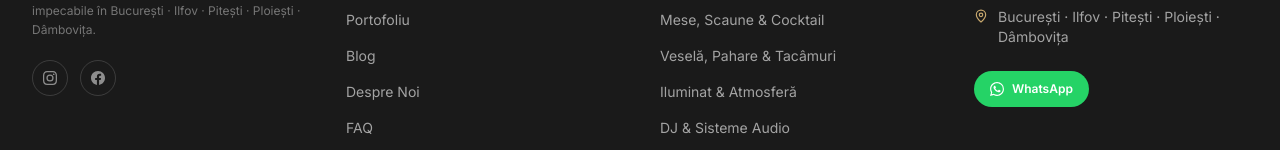
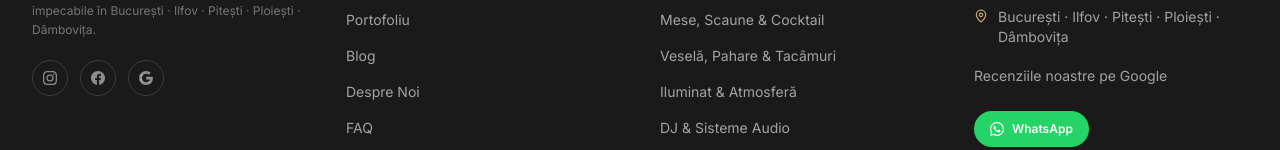
Before and after one commit to Cmevo-Digital/elitesro, a Next.js app: page / in a window 1280 px wide. Shown: the part 9948-10098 px from the top of the page. Built offline with nearby package versions, Linux system fonts and the light colour scheme.

Commit message:
Add google maps reviews in footer

```diff
--- a/src/components/layout/Footer.tsx
+++ b/src/components/layout/Footer.tsx
@@ -39,6 +39,16 @@ export default function Footer() {
               >
                 {/* Facebook */}
                 <svg className="w-3.5 h-3.5 fill-current" viewBox="0 0 24 24"><path d="M24 12.073c0-6.627-5.373-12-12-12s-12 5.373-12 12c0 5.99 4.388 10.954 10.125 11.854v-8.385H7.078v-3.47h3.047V9.43c0-3.007 1.792-4.669 4.533-4.669 1.312 0 2.686.235 2.686.235v2.953H15.83c-1.491 0-1.956.925-1.956 1.874v2.25h3.328l-.532 3.47h-2.796v8.385C19.612 23.027 24 18.062 24 12.073z"/></svg>
+              </a>
+              <a
+                href={BRAND.social.googleReviews}
+                target="_blank"
+                rel="noopener noreferrer"
+                className="w-9 h-9 rounded-full border border-white/15 flex items-center justify-center text-white/50 hover:text-white hover:border-gold transition-colors duration-200"
+                aria-label="Recenzii Google"
+              >
+                {/* Google */}
+                <svg className="w-3.5 h-3.5 fill-current" viewBox="0 0 24 24"><path d="M23.766 12.276c0-.818-.074-1.606-.212-2.364H12.24v4.474h6.482a5.54 5.54 0 01-2.402 3.633v3.02h3.887c2.275-2.095 3.559-5.176 3.559-8.763z"/><path d="M12.24 24c3.24 0 5.956-1.075 7.941-2.906l-3.887-3.02c-1.076.72-2.454 1.147-4.054 1.147-3.118 0-5.756-2.106-6.698-4.934H1.53v3.105A11.997 11.997 0 0012.24 24z"/><path d="M5.542 14.287a7.196 7.196 0 010-4.573V6.609H1.53a11.998 11.998 0 000 10.783l4.012-3.105z"/><path d="M12.24 4.78c1.762 0 3.344.606 4.588 1.796l3.442-3.442C18.19 1.19 15.475 0 12.24 0 7.556 0 3.51 2.68 1.53 6.609l4.012 3.105c.942-2.828 3.58-4.934 6.698-4.934z"/></svg>
               </a>
             </div>
           </div>
@@ -114,6 +124,16 @@ export default function Footer() {
                 <MapPin size={14} className="mt-0.5 shrink-0 text-gold" />
                 <span>{BRAND.locationsShort}</span>
               </li>
+              <li>
+                <a
+                  href={BRAND.social.googleReviews}
+                  target="_blank"
+                  rel="noopener noreferrer"
+                  className="text-sm text-white/60 hover:text-gold transition-colors duration-200"
+                >
+                  Recenziile noastre pe Google
+                </a>
+              </li>
               <li className="pt-2">
                 <a
                   href={WHATSAPP_URL}
--- a/src/lib/constants.ts
+++ b/src/lib/constants.ts
@@ -12,6 +12,7 @@ export const BRAND = {
   social: {
     instagram: "https://www.instagram.com/elitesro.events",
     facebook: "https://www.facebook.com/elitesro.events",
+    googleReviews: "https://share.google/Za3cMusKXl1BFLUJY",
   },
 };
 
```
